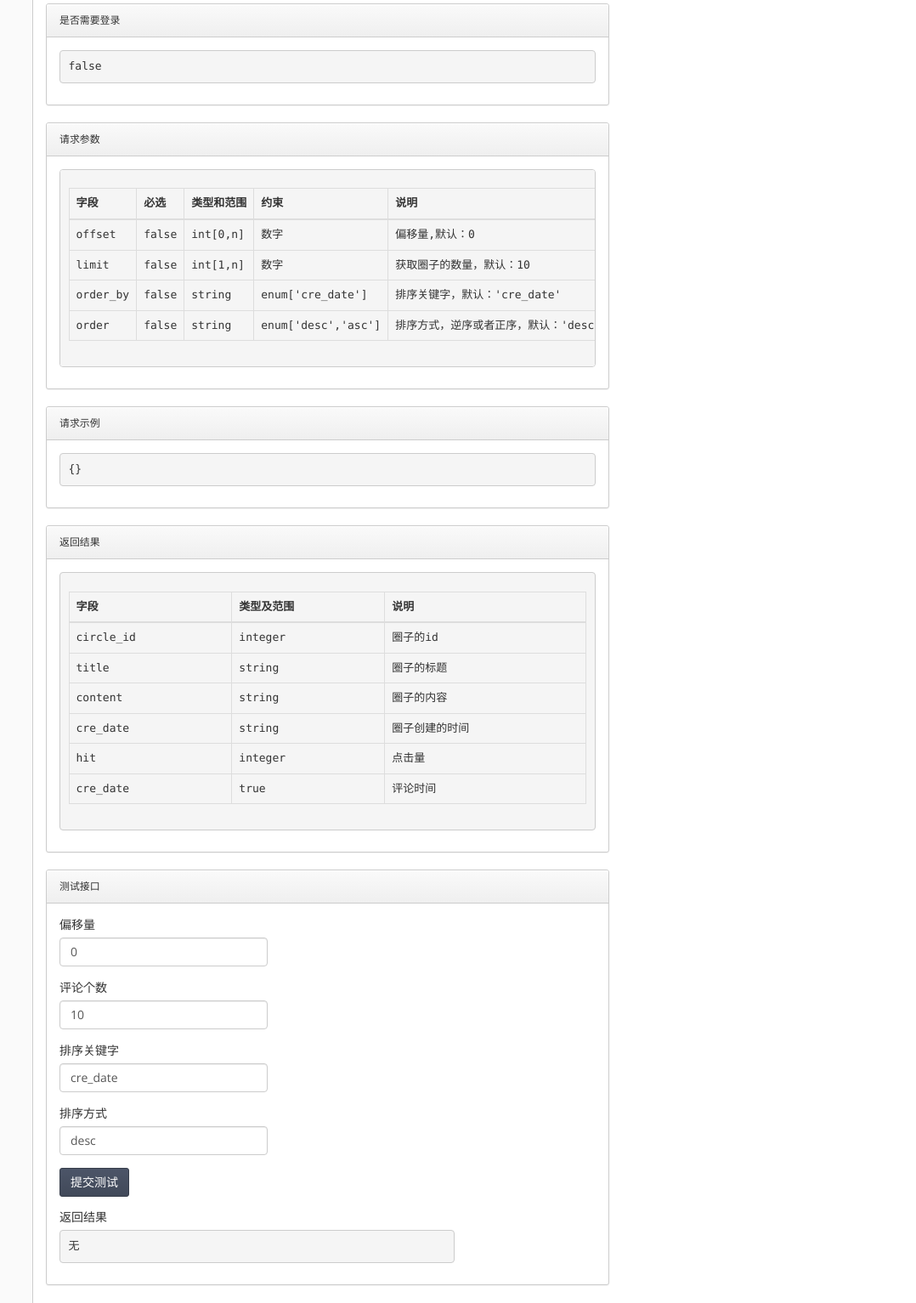
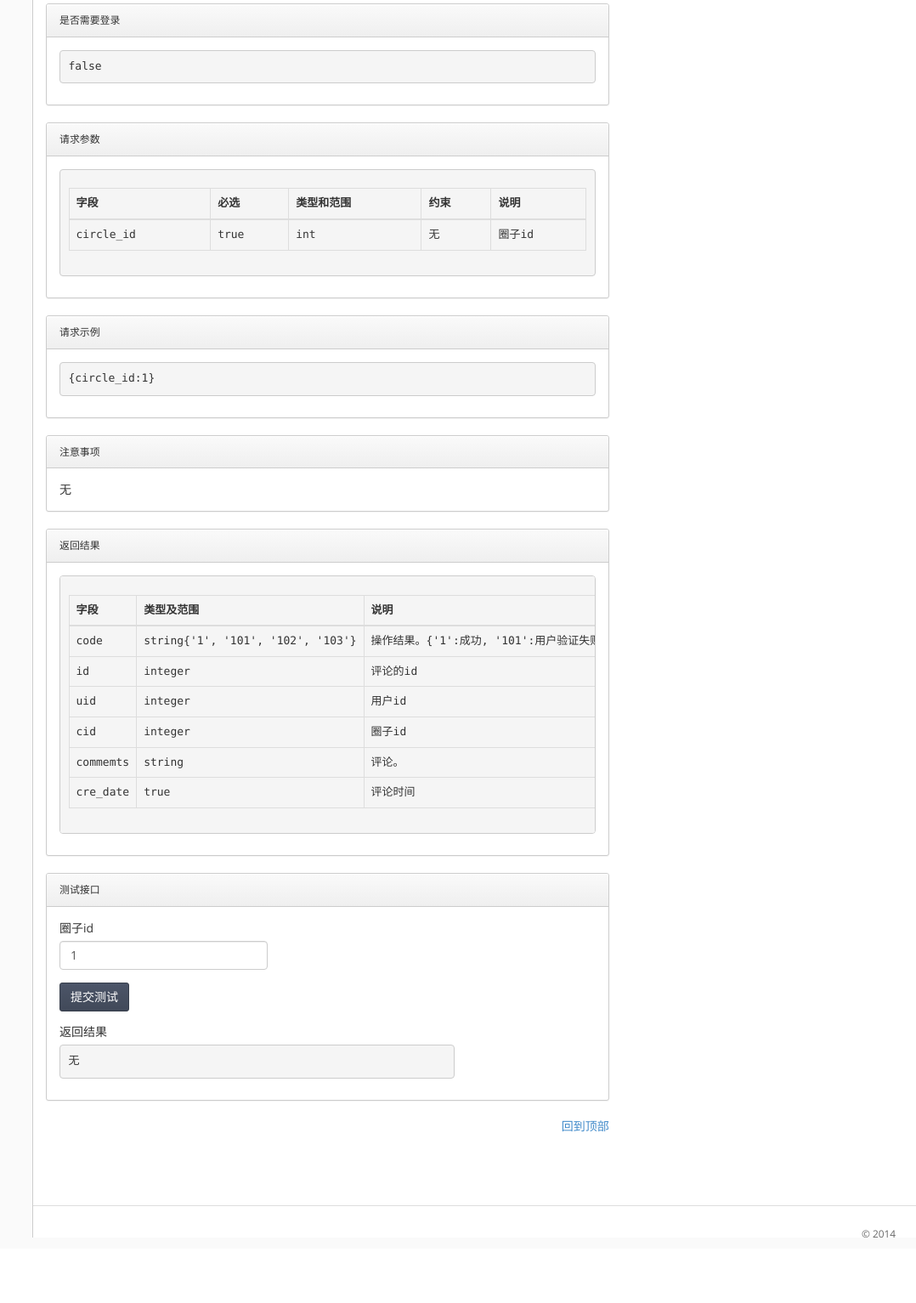
Before and after one commit to pancat/nail_care_svr, a CodeIgniter app: page /project/index.php/admin/admin_dev/show_tcircle/ in a window 1280 px wide, after a click on "获取圈子信息". Shown: the part 606-2139 px from the top of the page at 85% size, without its empty margins (202-1280 px from the left). After the commit the page ends 2063 px from the top, so only its background shows below. Run offline with CodeIgniter, Linux system fonts and the light colour scheme.

Commit message:
update circle test

```diff
--- a/application/controllers/circle.php
+++ b/application/controllers/circle.php
@@ -11,7 +11,7 @@
 class Circle extends CI_Controller {
 
 
-	function __construct() {
+	function __construct()  {
 		parent::__construct();
 		$this->load->model('circle_model');
 		$this->load->helper('date');
@@ -62,7 +62,6 @@ class Circle extends CI_Controller {
 		$this->load->model('circle_model', 'circle');
 		$res = $this->circle->get_circle_info($circle_id);
 
-		// header($this->config->item("header_json_utf8"));
 		echo json_encode($res);
 	}
 
@@ -77,7 +76,6 @@ class Circle extends CI_Controller {
 	function get_circle_images($circle_id = 0)
 	{
 		$res = $this->circle_model->get_circle_images($circle_id);
-		header($this->config->item("header_json_utf8"));
 		echo json_encode($res);
 	}
 
@@ -98,7 +96,6 @@ class Circle extends CI_Controller {
 		$this->load->model('circle_comment_model', 'comment');
 		$res = $this->comment->get_circle_comments($circle_id, $offset, $limit, $order_by, $order);
 
-		// header($this->config->item("header_json_utf8"));
 		echo json_encode($res);
 	}
 
--- a/application/views/admin/tcircle.php
+++ b/application/views/admin/tcircle.php
@@ -18,10 +18,17 @@
   <div class="main-content">
     <ul class="nav nav-tabs">
       <!--<li class="dropdown">
-        <a href="#" id="myTabDrop1" class="dropdown-toggle" data-toggle="dropdown">Dropdown <span class="caret"></span></a>
+      <a href="#" id="myTabDrop1" class="dropdown-toggle" data-toggle="dropdown">
+        Dropdown
+        <span class="caret"></span>
+      </a>
       <ul class="dropdown-menu" role="menu" aria-labelledby="myTabDrop1">
-          <li><a href="#dropdown1" tabindex="-1" role="tab" data-toggle="tab">@fat</a></li>
-          <li><a href="#dropdown2" tabindex="-1" role="tab" data-toggle="tab">@mdo</a></li>
+        <li>
+          <a href="#dropdown1" tabindex="-1" role="tab" data-toggle="tab">@fat</a>
+        </li>
+        <li>
+          <a href="#dropdown2" tabindex="-1" role="tab" data-toggle="tab">@mdo</a>
+        </li>
       </ul>
     </li>
     -->
@@ -32,11 +39,21 @@
       <a href="#getcircle" data-toggle="tab">获取圈子信息</a>
     </li>
     <li class="dropdown">
-        <a href="#" id="circomment" class="dropdown-toggle" data-toggle="dropdown">圈子评论 <span class="caret"></span></a>
+      <a href="#" id="circomment" class="dropdown-toggle" data-toggle="dropdown">
+        圈子评论
+        <span class="caret"></span>
+      </a>
       <ul class="dropdown-menu" role="menu" aria-labelledby="circomment">
-          <li><a href="#getcomment" tabindex="-1" role="tab" data-toggle="tab">获取评论</a></li>
-          <li><a href="#addcomment" tabindex="-1" role="tab" data-toggle="tab">添加评论</a></li>
-         <!-- <li><a href="#delcomment" tabindex="-1" role="tab" data-toggle="tab">删除评论</a></li>-->
+        <li>
+          <a href="#getcomment" tabindex="-1" role="tab" data-toggle="tab">获取评论</a>
+        </li>
+        <li>
+          <a href="#addcomment" tabindex="-1" role="tab" data-toggle="tab">添加评论</a>
+        </li>
+        <!-- <li>
+        <a href="#delcomment" tabindex="-1" role="tab" data-toggle="tab">删除评论</a>
+      </li>
+      -->
     </ul>
   </li>
 </ul>
@@ -131,7 +148,6 @@
           </div>
         </div>
 
-
         <div class="panel panel-default">
           <p class="panel-heading">返回结果</p>
           <div class="panel-body">
@@ -210,7 +226,150 @@
             <div></div>
           </div>
         </div>
+      </div>
 
+      <div class="tab-pane fade" id="getcircle">
+
+        <div class="panel panel-default">
+          <p class="panel-heading">URL</p>
+          <div class="panel-body">
+            <pre>http://ec2-54-169-66-69.ap-southeast-1.compute.amazonaws.com/nail_care_svr/index.php/circle/get_circle_info</pre>
+          </div>
+        </div>
+
+        <div class="panel panel-default">
+          <p class="panel-heading">HTTP请求方式</p>
+          <div class="panel-body">
+            <pre>get</pre>
+          </div>
+        </div>
+
+        <div class="panel panel-default">
+          <p class="panel-heading">返回格式</p>
+          <div class="panel-body">
+            <pre>json</pre>
+          </div>
+        </div>
+
+        <div class="panel panel-default">
+          <p class="panel-heading">是否需要登录</p>
+          <div class="panel-body">
+            <pre>false</pre>
+          </div>
+        </div>
+
+        <div class="panel panel-default">
+          <p class="panel-heading">请求参数</p>
+          <div class="panel-body">
+            <pre><table class="table table-bordered">
+                    <thead>
+                      <tr>
+                        <th>字段</th>
+                        <th>必选</th>
+                        <th>类型和范围</th>
+                        <th>约束</th>
+                        <th>说明</th>
+                      </tr>
+                    </thead>
+                    <tbody>
+                        <tr>
+                        <td>circle_id</td>
+                        <td>true</td>
+                        <td>int</td>
+                        <td>无</td>
+                        <td>圈子id</td>
+                      </tr>
+                    </tbody>
+                  </table></pre>
+          </div>
+        </div>
+
+        <div class="panel panel-default">
+          <p class="panel-heading">请求示例</p>
+          <div class="panel-body">
+            <pre>{circle_id:1}</pre>
+          </div>
+        </div>
+
+        <div class="panel panel-default">
+          <p class="panel-heading">注意事项</p>
+          <div class="panel-body">无</div>
+        </div>
+
+        <div class="panel panel-default">
+          <p class="panel-heading">返回结果</p>
+          <div class="panel-body">
+            <pre><table class="table table-bordered">
+                    <thead>
+                      <tr>
+                        <th>字段</th>
+                        <th>类型及范围</th>
+                        <th>说明</th>
+                      </tr>
+                    </thead>
+                    <tbody>
+                      <tr>
+                        <td>code</td>
+                        <td>string{'1', '101', '102', '103'}</td>
+                        <td>操作结果。{'1':成功, '101':用户验证失败,'102':信息缺失，'103':数据库写入失败</td>
+                      </tr>
+                      <tr>
+                        <td>id</td>
+                        <td>integer</td>
+                        <td>评论的id</td>
+                      </tr>
+                      <tr>
+                        <td>uid</td>
+                        <td>integer</td>
+                        <td>用户id</td>
+                      </tr>
+                      <tr>
+                        <td>cid</td>
+                        <td>integer</td>
+                        <td>圈子id</td>
+                      </tr>
+                      <tr>
+                        <td>commemts</td>
+                        <td>string</td>
+                        <td>评论。</td>
+                      </tr>
+                      <tr>
+                        <td>cre_date</td>
+                        <td>true</td>
+                        <td>评论时间</td>
+                      </tr>
+                    </tbody>
+                  </table></pre>
+          </div>
+        </div>
+
+        <div class="panel panel-default">
+          <p class="panel-heading">测试接口</p>
+          <div class="panel-body">
+            <div class="row">
+              <div class="col-md-5">
+                <form>
+                  <div class="form-group">
+                    <label>圈子id</label>
+                    <input id="getcircle_cid" type="text" value="1" class="form-control"></div>
+                </form>
+                <div class="btn-toolbar list-toolbar">
+                  <button id="getcircle_test" class="btn btn-primary">提交测试</button>
+                </div>
+              </div>
+              <div class="col-md-9">
+                <label>返回结果</label>
+                <pre id="getcircle_result">无</pre>
+              </div>
+            </div>
+          </div>
+        </div>
+        <div class="back-to-top pull-right">
+          <a href="<?php echo site_url('admin/admin_dev/show_tcircle'); ?>
+            #top">
+                  回到顶部
+          </a>
+        </div>
       </div>
 
       <div class="tab-pane fade" id="addcomment">
@@ -299,9 +458,7 @@
 
         <div class="panel panel-default">
           <p class="panel-heading">注意事项</p>
-                <div class="panel-body">
-                  登录后，客户端要保存服务器发来的sessionid。
-                </div>
+          <div class="panel-body">登录后，客户端要保存服务器发来的sessionid。</div>
         </div>
 
         <div class="panel panel-default">
@@ -382,7 +539,12 @@
             <div></div>
           </div>
         </div>
-
+        <div class="back-to-top pull-right">
+          <a href="<?php echo site_url('admin/admin_dev/show_tcircle'); ?>
+            #top">
+                    回到顶部
+          </a>
+        </div>
       </div>
 
       <div class="tab-pane fade" id="getcomment">
@@ -478,9 +640,7 @@
 
         <div class="panel panel-default">
           <p class="panel-heading">注意事项</p>
-                <div class="panel-body">
-                  登录后，客户端要保存服务器发来的sessionid。
-                </div>
+          <div class="panel-body">登录后，客户端要保存服务器发来的sessionid。</div>
         </div>
 
         <div class="panel panel-default">
@@ -563,24 +723,21 @@
             </div>
             <div></div>
           </div>
+          <div class="back-to-top pull-right">
+            <a href="<?php echo site_url('admin/admin_dev/show_tcircle'); ?>
+              #top">
+                      回到顶部
+            </a>
           </div>
-
-
         </div>
       </div>
 
-            <div class="back-to-top pull-right">
-              <a href="<?php echo site_url('admin/admin_dev/show_tcircle'); ?>#top">
-                回到顶部
-              </a>
     </div>
 
   </div>
 
 </div>
 </div>
-
-
 
       <script src="assets/js/common/json-format.js" type="text/javascript"></script>
       <script>
@@ -630,5 +787,17 @@ $(document).ready(function(){
       $("#getcirclelist_result").html(formated);
     });
   });
+
+  $("#getcircle_test").click(function(){
+    circle_id=$("#getcircle_cid").val();
+    $.get("<?php echo site_url('circle/get_circle_info'); ?>"+"/"+circle_id,
+    {},
+    function(data, status){
+      formated = jsonformat(data);
+      $("#getcircle_result").html(formated);
+    });
+  });
+
+
 });
 </script>
```
Lines whose indentation alone changed are shown as unchanged.
